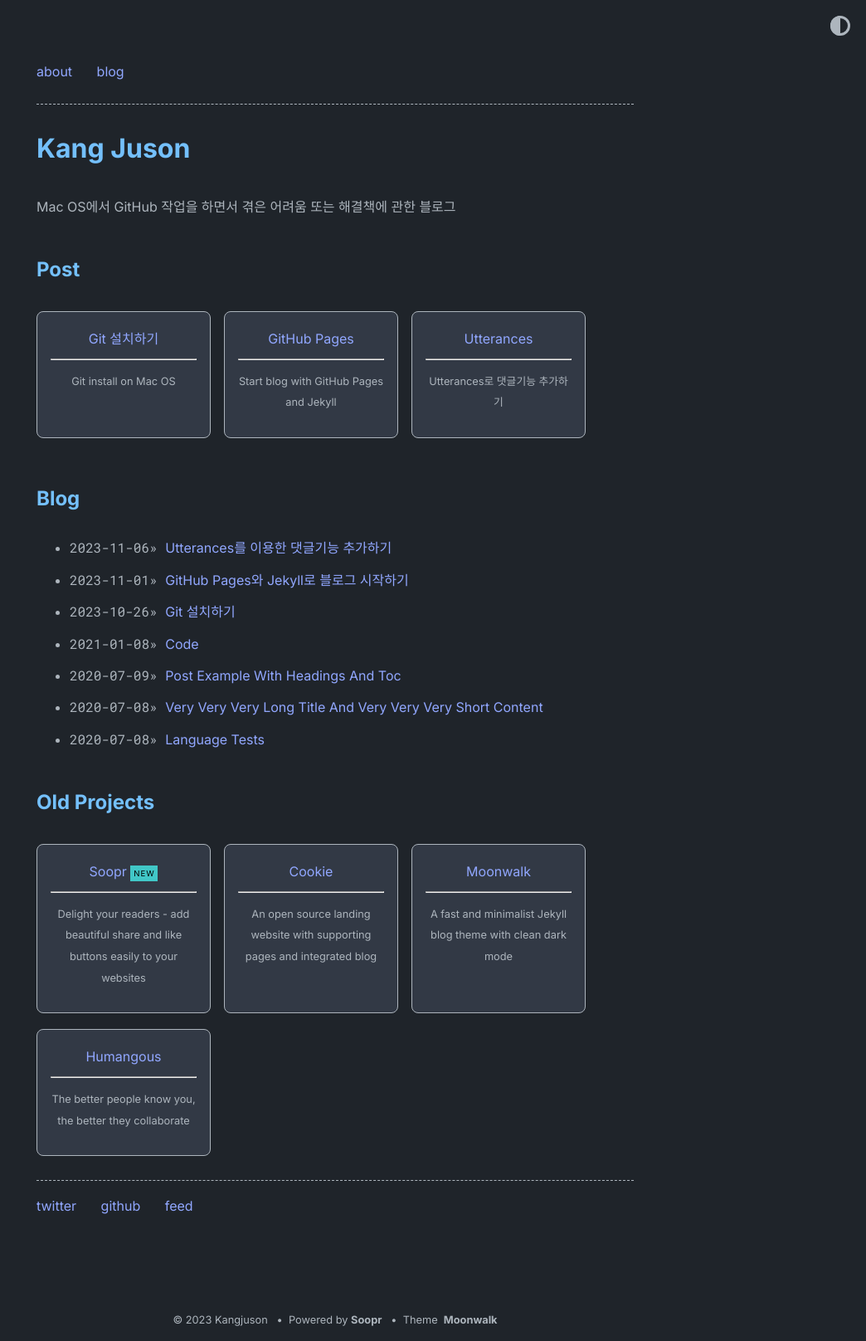
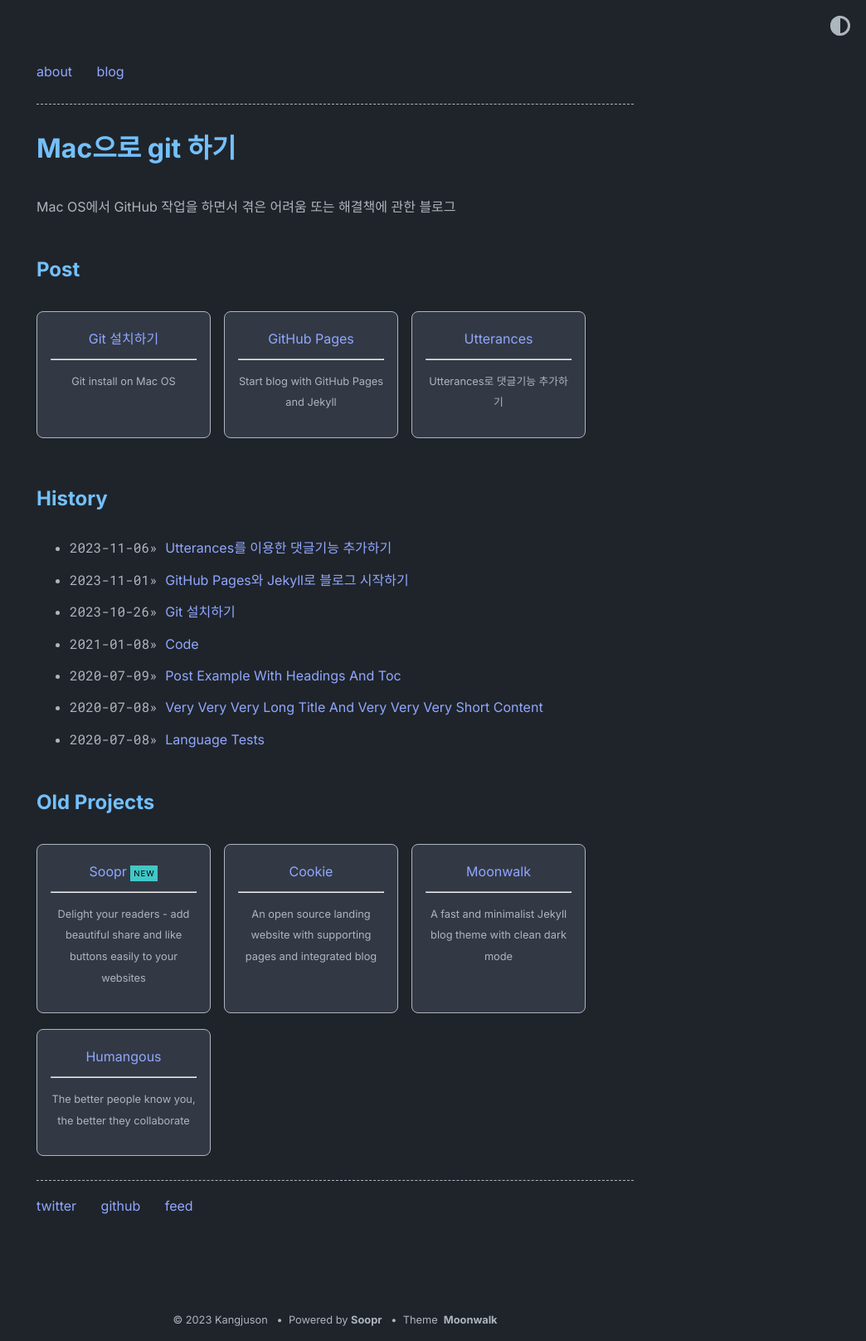
Before and after one commit to kangjuson/kangjuson.github.io, a Jekyll site: the page built from index.md, in a window 1280 px wide. Shown: the whole page at 83% size, without its empty margins (236-1280 px from the left). Built offline with Jekyll 4.4.1, drawn with Linux system fonts in a browser that asks for light colours.

Commit message:
title 수정

```diff
--- a/_config.yml
+++ b/_config.yml
@@ -1,4 +1,4 @@
-title: Kang Juson
+title: Mac으로 git 하기
 author: Kangjuson
 url: https://kangjuson.github.io # root address of the site
 description: > # description of the site (multiple lines allowed)
@@ -35,7 +35,7 @@ theme_config:
   home:
     title_projects: Post
     title_misc_list: Details
-    title_blog: Blog
+    title_blog: History
     title_old_projects: Old Projects
 
 soopr:
```
